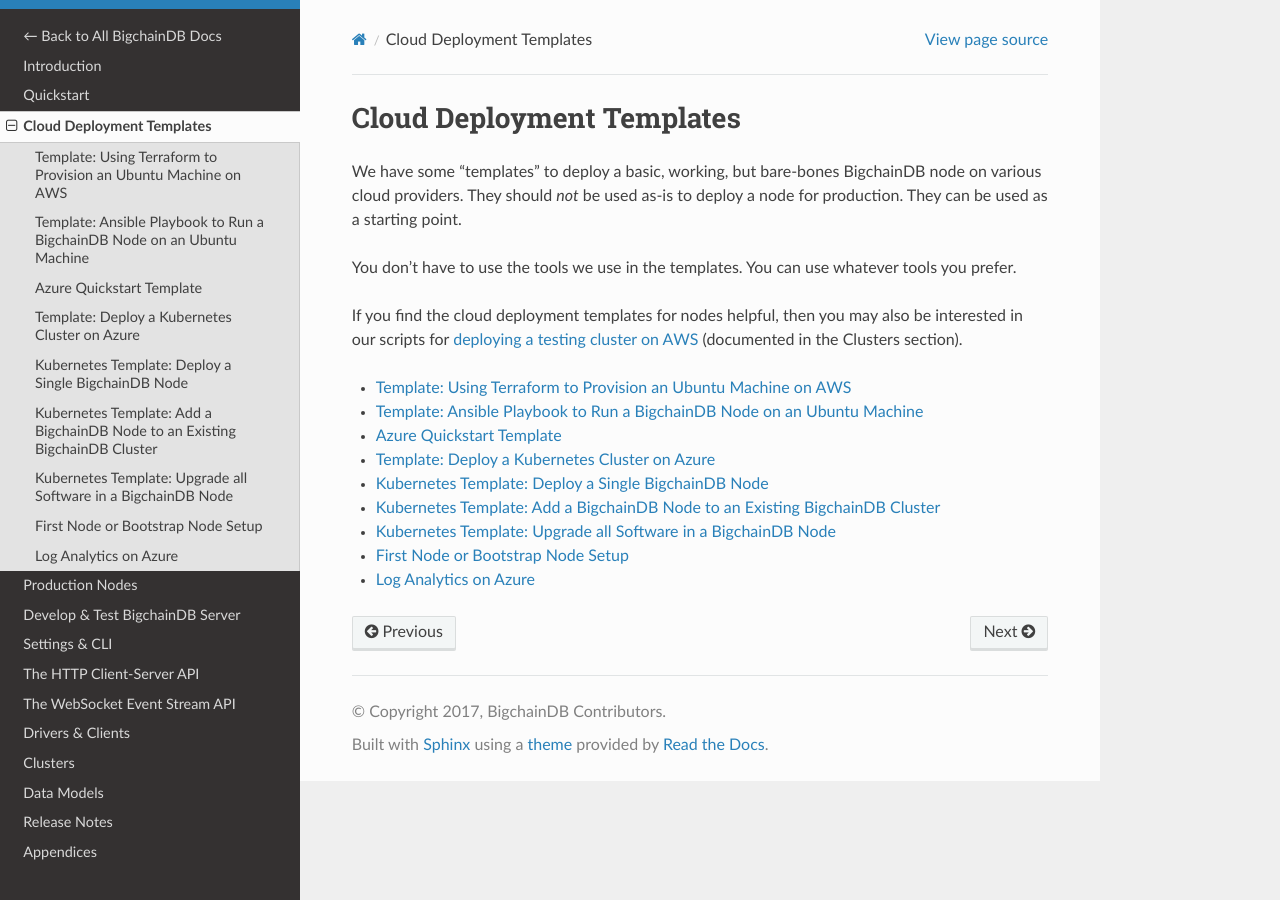
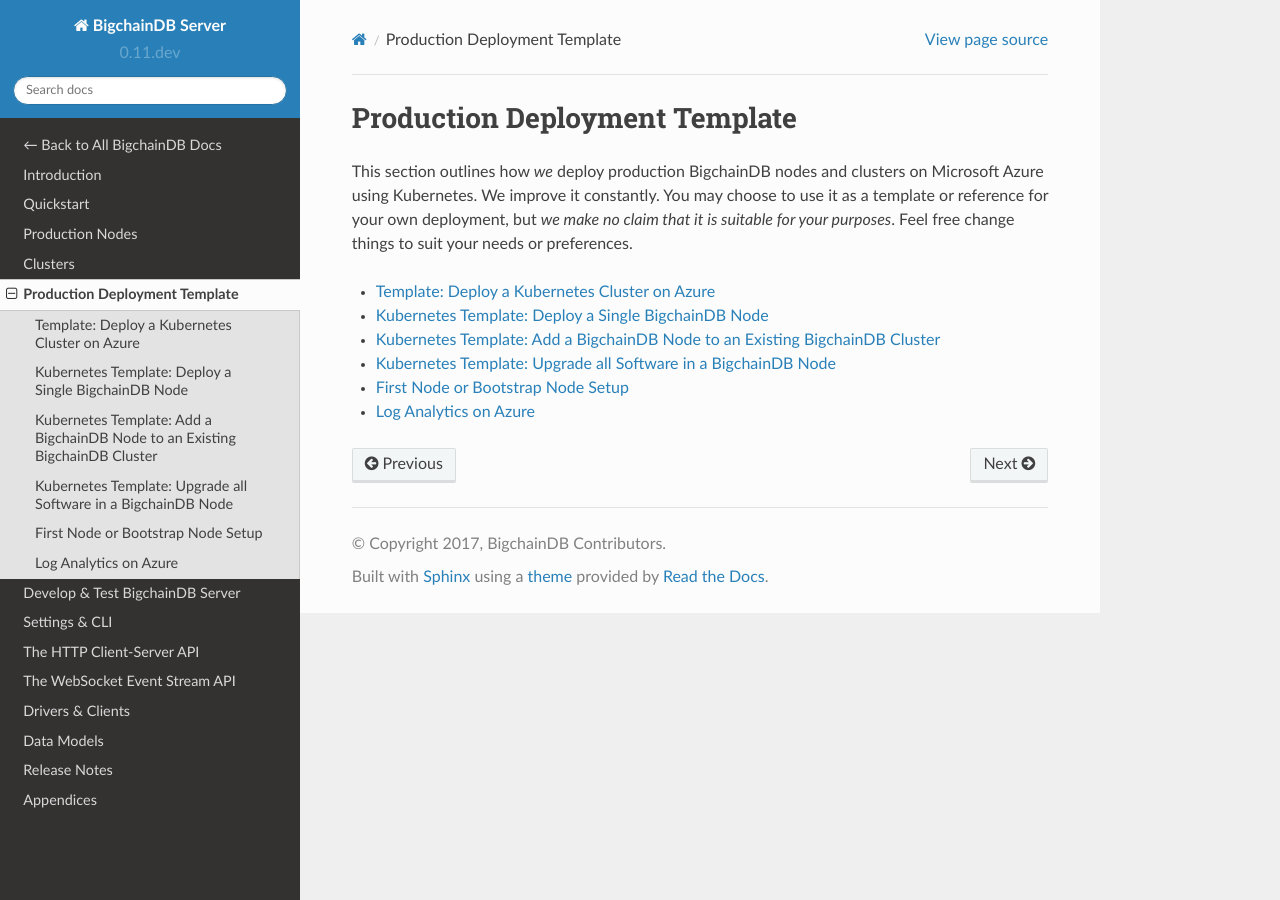
Before and after one commit to bigchaindb/bigchaindb, a Sphinx documentation site: the page built from docs/server/source/cloud-deployment-templates/index.rst, in a window 1280 px wide. Built offline with Sphinx 7.4.7 and the Read the Docs theme 2.0.0, drawn with Linux system fonts in a browser that asks for light colours; pages that are not in the unit, such as notebooks, are missing from menus.

Commit message:
docs: moved old cloud depl. templates to Appendices & edited intros

```diff
--- a/docs/server/source/appendices/index.rst
+++ b/docs/server/source/appendices/index.rst
@@ -18,6 +18,9 @@
    backend
    commands
    aws-setup
+   template-terraform-aws
+   template-ansible
+   azure-quickstart-template
    generate-key-pair-for-ssh
    firewall-notes
    ntp-notes
--- a/docs/server/source/cloud-deployment-templates/index.rst
+++ b/docs/server/source/cloud-deployment-templates/index.rst
@@ -1,18 +1,18 @@
-Cloud Deployment Templates
-==========================
+Production Deployment Template
+==============================
 
-We have some "templates" to deploy a basic, working, but bare-bones BigchainDB node on various cloud providers. They should *not* be used as-is to deploy a node for production. They can be used as a starting point.
+This section outlines how *we* deploy production BigchainDB nodes and clusters
+on Microsoft Azure
+using Kubernetes.
+We improve it constantly.
+You may choose to use it as a template or reference for your own deployment,
+but *we make no claim that it is suitable for your purposes*.
+Feel free change things to suit your needs or preferences.
 
-You don't have to use the tools we use in the templates. You can use whatever tools you prefer.
-
-If you find the cloud deployment templates for nodes helpful, then you may also be interested in our scripts for :doc:`deploying a testing cluster on AWS <../clusters-feds/aws-testing-cluster>` (documented in the Clusters section).
 
 .. toctree::
    :maxdepth: 1
 
-   template-terraform-aws
-   template-ansible
-   azure-quickstart-template
    template-kubernetes-azure
    node-on-kubernetes
    add-node-on-kubernetes
--- a/docs/server/source/index.rst
+++ b/docs/server/source/index.rst
@@ -7,14 +7,14 @@
    ← Back to All BigchainDB Docs <https://docs.bigchaindb.com/en/latest/index.html>
    introduction
    quickstart
+   production-nodes/index
+   clusters-feds/index
    cloud-deployment-templates/index
-   production-nodes/index
    dev-and-test/index
    server-reference/index
    http-client-server-api
    websocket-event-stream-api
    drivers-clients/index
-   clusters-feds/index
    data-models/index
    schema/transaction
    schema/vote
```
Also changed, not shown: docs/server/source/appendices/azure-quickstart-template.md (renamed from docs/server/source/cloud-deployment-templates/azure-quickstart-template.md, +1 -1 lines), docs/server/source/appendices/template-ansible.md (renamed from docs/server/source/cloud-deployment-templates/template-ansible.md, +2 -2 lines), docs/server/source/appendices/template-terraform-aws.md (renamed from docs/server/source/cloud-deployment-templates/template-terraform-aws.md, +2 -2 lines).
